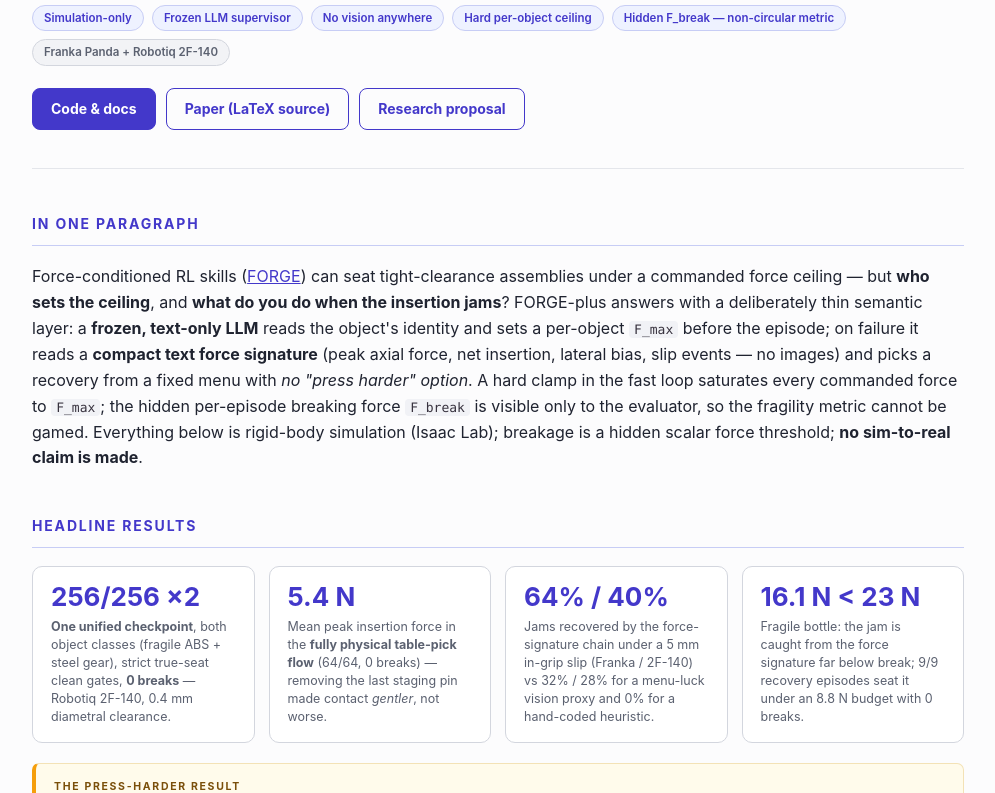
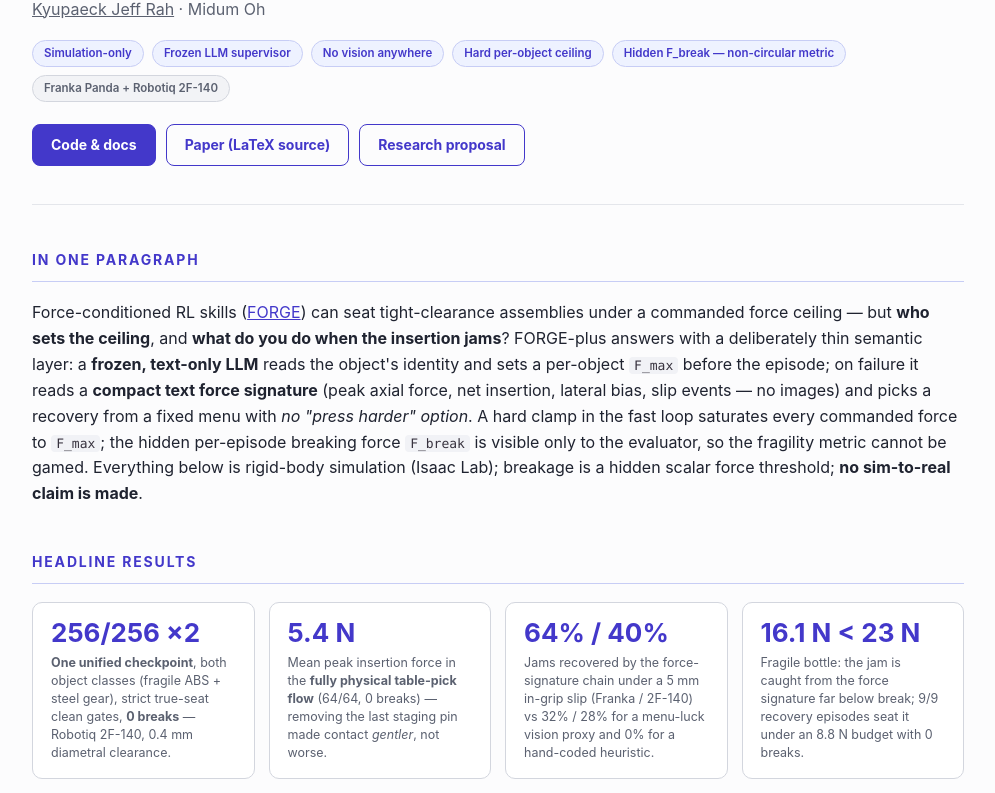
Before and after one commit to robot-team00/FORGE-plus, a plain HTML site: page site/index.html in a window 1280 px wide. Shown: the part 204-997 px from the top of the page, without its empty margins (142-1137 px from the left). Drawn offline with Linux system fonts and the light colour scheme.

Commit message:
Add authors, publish site via GitHub Pages, link from README
- paper/main.tex: authors Kyupaeck Jeff Rah (ORCID 0000-0003-1898-2930)
  and Midum Oh; recompiled clean.
- site/index.html: author line under the title.
- Root index.html redirect -> site/ and .nojekyll so Pages serves the
  branch as-is (Pages enabled on branch `paper`, path /).
- README: project-page + paper + proposal links and author line.

Co-Authored-By: Claude Fable 5 <noreply@anthropic.com>
Claude-Session: https://claude.ai/code/session_01QKwGv81NyHPHjCkc9Ytugk

```diff
--- a/site/index.html
+++ b/site/index.html
@@ -21,6 +21,8 @@
   .eyebrow{font-size:11.5px;letter-spacing:.18em;text-transform:uppercase;color:var(--indigo);font-weight:700;margin:0 0 12px}
   h1{font-size:34px;line-height:1.2;letter-spacing:-.012em;margin:0 0 8px;font-weight:750}
   h1 .sub{display:block;font-size:19px;font-weight:500;color:var(--muted);margin-top:8px;line-height:1.45}
+  .authors{font-size:16px;color:var(--muted);margin:10px 0 0}
+  .authors a{color:inherit}
   .tags{display:flex;flex-wrap:wrap;gap:8px;margin:18px 0 8px}
   .pill{display:inline-block;font-size:11.5px;font-weight:600;color:var(--indigo);background:var(--indigo-soft);
     border:1px solid var(--indigo-line);padding:3px 11px;border-radius:999px}
@@ -79,6 +81,8 @@
   <h1>FORGE-plus: Force-Budgeted Recovery
     <span class="sub">A frozen LLM sets per-object force ceilings from identity and picks recoveries from text force signatures — while a hard clamp it cannot raise keeps force authority in the fast control loop.</span>
   </h1>
+
+  <p class="authors"><a href="https://orcid.org/0000-0003-1898-2930">Kyupaeck Jeff Rah</a> &middot; Midum Oh</p>
 
   <div class="tags">
     <span class="pill">Simulation-only</span>
```
Also changed, not shown: index.html (added, +12 -0 lines), 3 other files.
